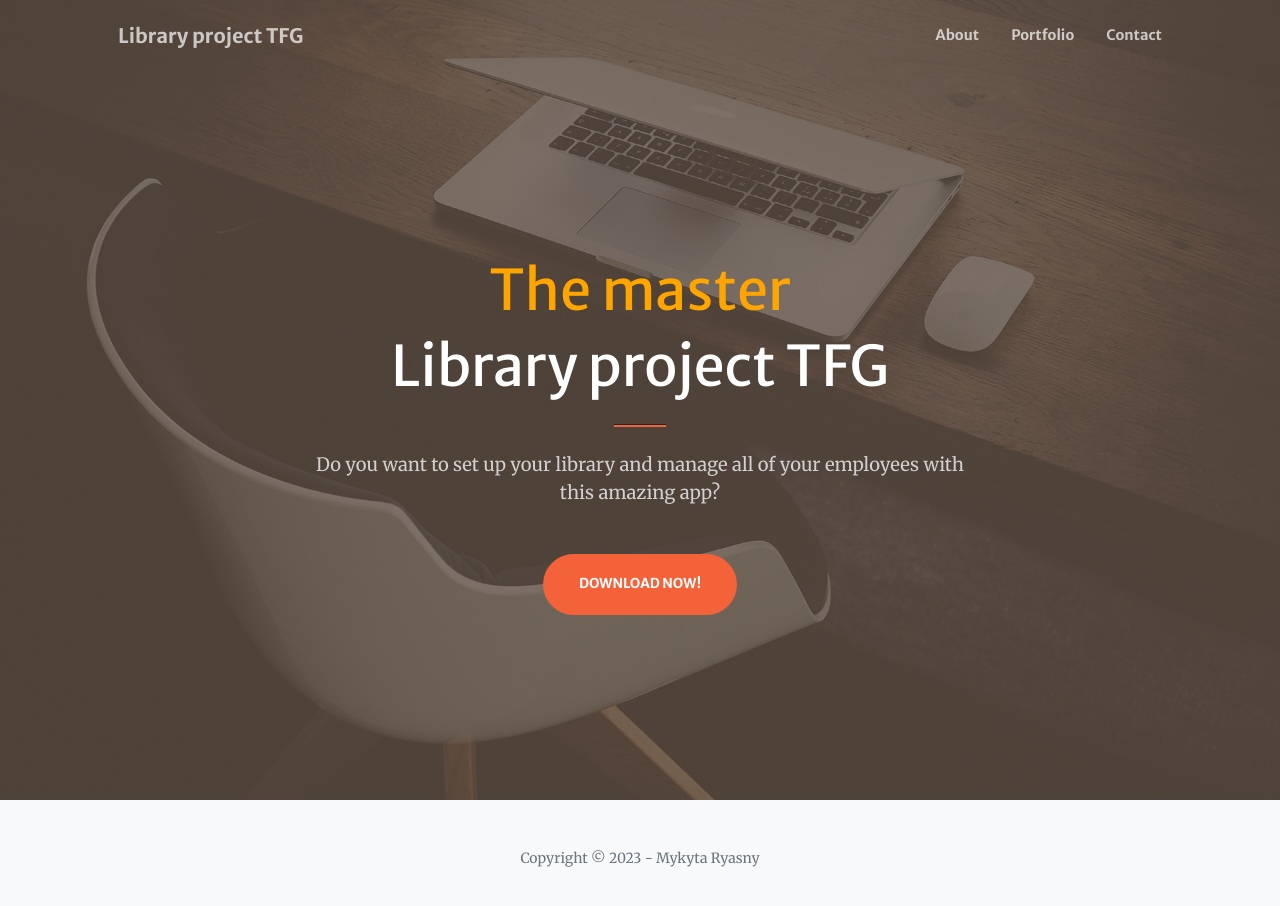
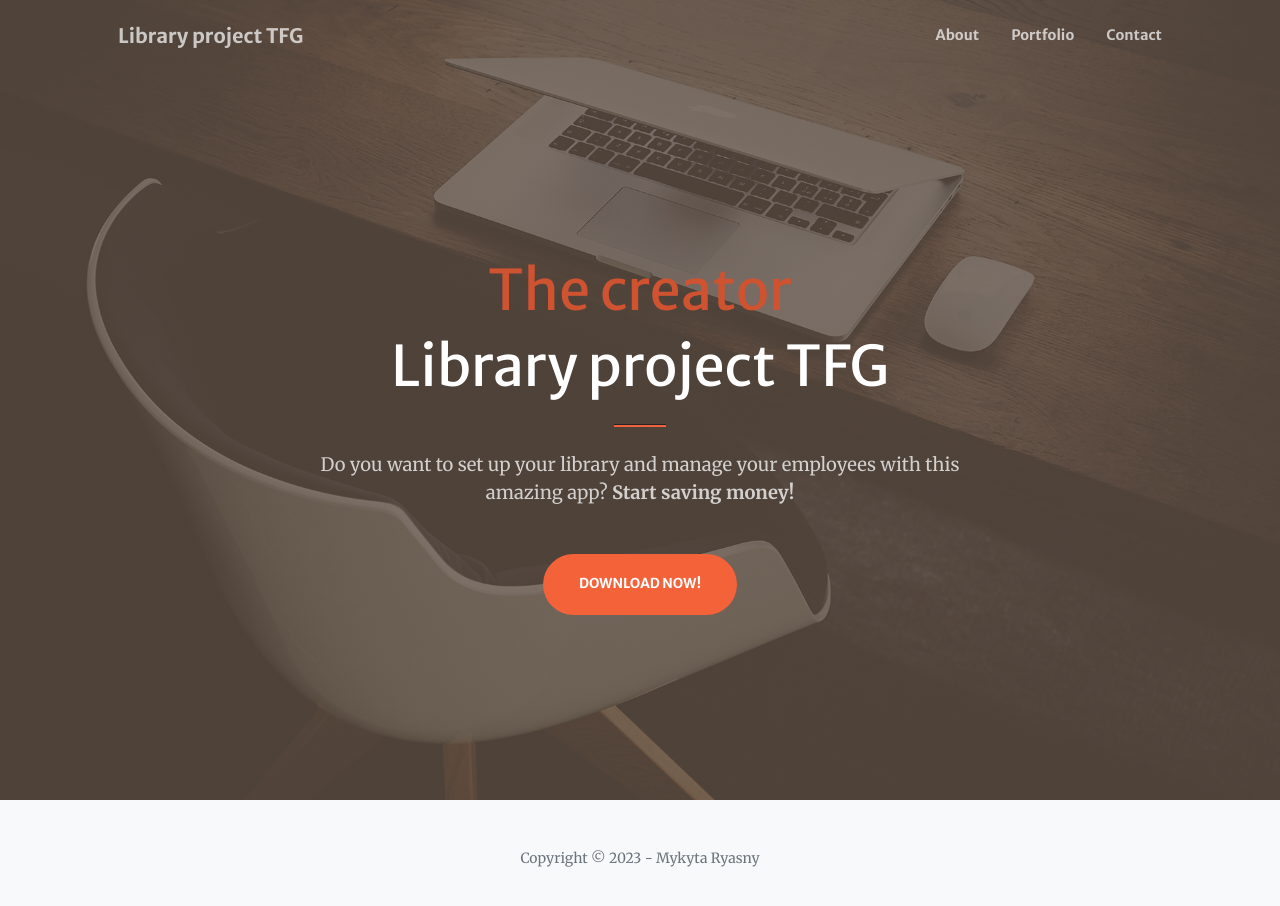
Before and after one commit to Danimarqz/landingpage, a plain HTML site: page index.html in a window 1280 px wide. Drawn offline with nearby package versions, Linux system fonts and the light colour scheme; some packages are replaced by stand-ins of ours; a script that the page names is missing.

Commit message:
limpieza

```diff
--- a/index.html
+++ b/index.html
@@ -7,7 +7,7 @@
         <meta name="author" content="" />
         <title>Library TFG</title>
         <!-- Favicon-->
-        <link rel="icon" type="image/png" href="assets/logo_library.png" />
+        <link rel="icon" type="image/x-ico" href="assets/favicon.ico"/>
         <!-- Bootstrap Icons-->
         <link href="https://cdn.jsdelivr.net/npm/bootstrap-icons@1.5.0/font/bootstrap-icons.css" rel="stylesheet" />
         <!-- Google fonts-->
@@ -40,13 +40,13 @@
         <header class="masthead">
             <div class="container px-4 px-lg-5 h-100">
                 <div class="row gx-4 gx-lg-5 h-100 align-items-center justify-content-center text-center">
-                    <div class="col-lg-8 align-self-end"><h1 class="font-weight-bold" style="color:orange;">The master</h1>
-                        <div class="badge-base LI-profile-badge" style="margin-left: auto; margin-right:auto; width: 20em; text-align: center;" data-locale="es_ES" data-size="large" data-theme="light" data-type="HORIZONTAL" data-vanity="mykytaryasny" data-version="v1"><a class="badge-base__link LI-simple-link" href="https://es.linkedin.com/in/danimarqz?trk=profile-badge"></a></div>
+                    <div class="col-lg-8 align-self-end"><h1 class="font-weight-bold" style="color: #cf5331;">The creator</h1>
+                        <div class="badge-base LI-profile-badge" style="margin-left: auto; margin-right:auto; width: 20em; text-align: center;"data-locale="es_ES" data-size="large" data-theme="light" data-type="HORIZONTAL" data-vanity="mykytaryasny" data-version="v1"><a class="badge-base__link LI-simple-link" href="https://es.linkedin.com/in/mykytaryasny?trk=profile-badge"></a></div>
                         <h1 class="text-white font-weight-bold">Library project TFG</h1>
                         <hr class="divider" />
                     </div>
                     <div class="col-lg-8 align-self-baseline">
-                        <p class="text-white-75 mb-5">Do you want to set up your library and manage all of your employees with this amazing app?</p>
+                        <p class="text-white-75 mb-5">Do you want to set up your library and manage your employees with this amazing app? <b>Start saving money!</b></p>
                         <a class="btn btn-primary btn-xl" href="https://github.com/MykytaRyasny/hr-frontend/releases/download/v1/HR.app.Setup.0.1.0.exe">Download now!</a>
                     </div>
                 </div>
```
Also changed, not shown: assets/img/favicon.ico (added), assets/img/logo_library.png (deleted), assets/img/portfolio/fullsize/1.jpg (deleted), assets/img/portfolio/fullsize/2.jpg (deleted), assets/img/portfolio/fullsize/3.jpg (deleted), assets/img/portfolio/fullsize/4.jpg (deleted), assets/img/portfolio/fullsize/5.jpg (deleted), assets/img/portfolio/fullsize/6.jpg (deleted), assets/img/portfolio/thumbnails/1.jpg (deleted), assets/img/portfolio/thumbnails/2.jpg (deleted), assets/img/portfolio/thumbnails/3.jpg (deleted), assets/img/portfolio/thumbnails/4.jpg (deleted), assets/img/portfolio/thumbnails/5.jpg (deleted), assets/img/portfolio/thumbnails/6.jpg (deleted).
